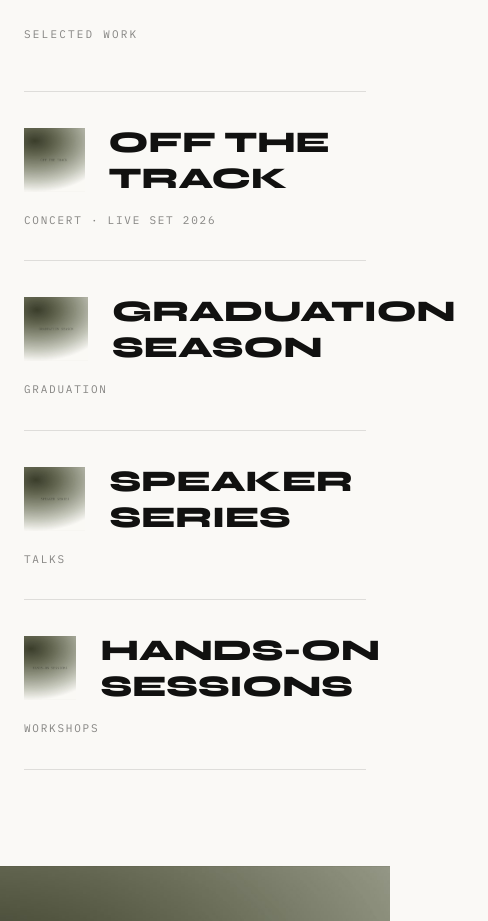
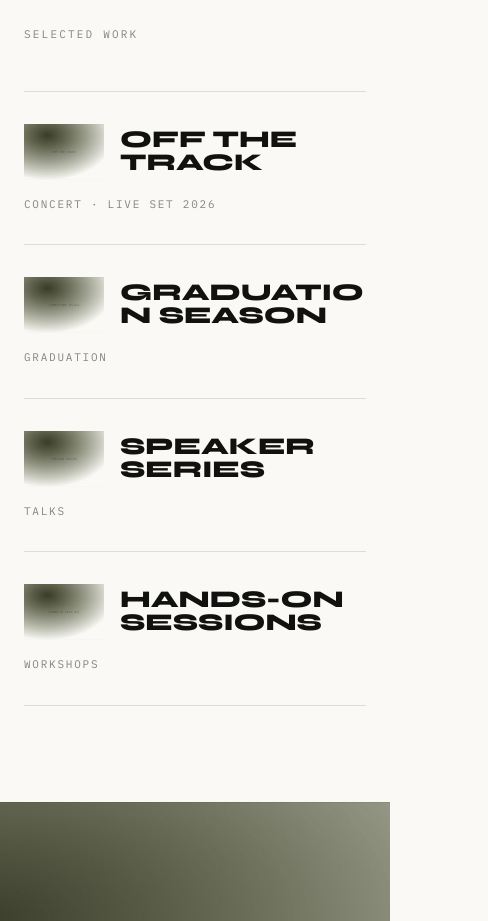
Before and after one commit to WilsonChieu/wlsn-portfolio, a Next.js app: page / in a window 390 px wide. Shown: the part 1000-1921 px from the top of the page, 488 px wide, since content can reach past the window. Built offline with nearby package versions, Linux system fonts and the light colour scheme.

Commit message:
Fix mobile horizontal overflow in WorkList rows

```diff
--- a/components/WorkList.tsx
+++ b/components/WorkList.tsx
@@ -27,9 +27,9 @@ export default function WorkList() {
             whileInView="visible"
             viewport={{ once: true }}
           >
-            <a href="#" className="focus-ring flex flex-col items-start gap-4 md:flex-row md:items-center md:justify-between">
-              <div className="flex items-center gap-6">
-                <div className="relative h-16 w-24 overflow-hidden transition-[width] duration-500 ease-[cubic-bezier(0.2,0.7,0.2,1)] group-hover:w-32 md:h-20 md:w-28 md:group-hover:w-40">
+            <a href="#" className="focus-ring flex w-full flex-col items-start gap-4 md:flex-row md:items-center md:justify-between">
+              <div className="flex w-full min-w-0 items-center gap-4 md:gap-6">
+                <div className="relative h-14 w-20 shrink-0 overflow-hidden transition-[width] duration-500 ease-[cubic-bezier(0.2,0.7,0.2,1)] md:h-20 md:w-28 md:group-hover:w-40">
                   <Image
                     src={row.image}
                     alt={`${row.title} — ${row.meta}`}
@@ -38,7 +38,7 @@ export default function WorkList() {
                     sizes="200px"
                   />
                 </div>
-                <h3 className="font-display text-3xl font-extrabold uppercase transition-all duration-300 group-hover:translate-x-[14px] group-hover:text-olive md:text-5xl">
+                <h3 className="min-w-0 flex-1 break-words font-display text-2xl font-extrabold uppercase leading-[0.95] transition-all duration-300 group-hover:translate-x-[14px] group-hover:text-olive md:text-5xl">
                   {row.title}
                 </h3>
               </div>
```
